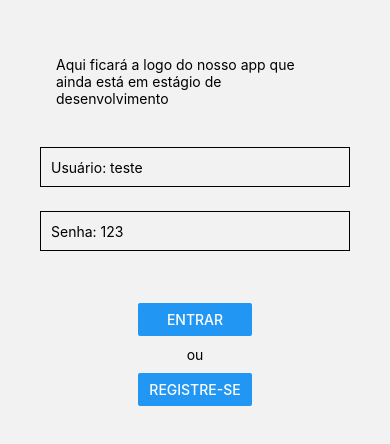
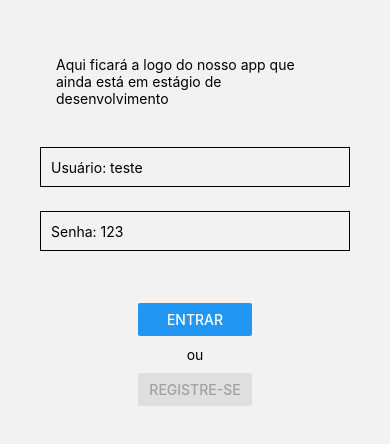
Before and after one commit to rgoudinho/BMPlants, a React Native app: screen / in a window 390 px wide. Shown: the top 444 px of the page. Built offline with nearby package versions, Linux system fonts and the light colour scheme; no server answers.

Commit message:
updated readme

```diff
--- a/src/components/Login/Form.tsx
+++ b/src/components/Login/Form.tsx
@@ -1,5 +1,13 @@
 import axios from "axios";
-import { View, Button, Text, StyleSheet, TextInput, Alert } from "react-native";
+import {
+  View,
+  Button,
+  Text,
+  StyleSheet,
+  TextInput,
+  Alert,
+  TouchableOpacity,
+} from "react-native";
 import React, { useEffect, useState } from "react";
 import ScreenNames from "../../routes/EnumScreenNames";
 import { useNavigation } from "@react-navigation/native";
@@ -72,7 +80,11 @@ export default function Form() {
       <View style={styles.button}>
         <Button title="Entrar" onPress={handleCheckCredentials} />
         <Text style={styles.text}>ou</Text>
-        <Button title="Registre-se" onPress={handleRegister} />
+        <Button title="Registre-se" onPress={handleRegister} disabled />
+
+        {/* <TouchableOpacity style={{ backgroundColor: "red" }}>
+          <Text>DEMO</Text>
+        </TouchableOpacity> */}
       </View>
     </View>
   );
```
Also changed, not shown: 1 other file (tests, documents, lock files or other folders).
